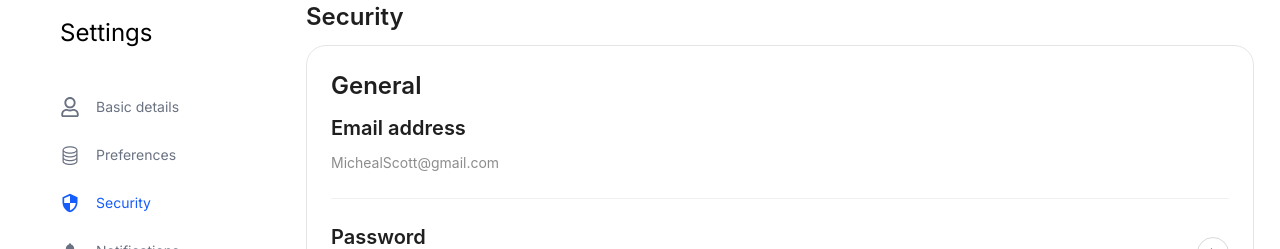
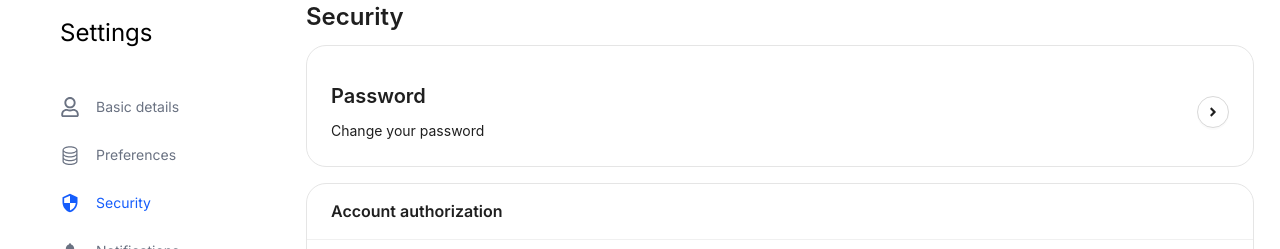
Before and after one commit to hosainahmeed/sampli-dashbaord, a React (Vite) app: page /sampler/settings/security-settings-sampler in a window 1280 px wide. Shown: the part 143-392 px from the top of the page. Built offline with nearby package versions, Linux system fonts and the light colour scheme; no server answers; sample sign-in values are in the browser's storage.

Commit message:
update security

```diff
--- a/src/components/SettingComponents/Security.jsx
+++ b/src/components/SettingComponents/Security.jsx
@@ -17,7 +17,6 @@ function Security() {
   });
 
   const [updatePassword, { isLoading }] = useUpdatePasswordMutation();
-
   const handlePasswordUpdate = async (values) => {
     try {
       const res = await updatePassword({ data: values }).unwrap();
@@ -41,20 +40,7 @@ function Security() {
   return (
     <div>
       <Title level={3}>Security</Title>
-
-      {/* General Section */}
       <Card className="!mb-4">
-        <Title level={3}>General</Title>
-
-        <div className="flex-center-between">
-          <div>
-            <Title level={4}>Email address</Title>
-            <Text type="secondary">MichealScott@gmail.com</Text>
-          </div>
-        </div>
-
-        <Divider />
-
         <div className="flex-center-between mt-3">
           <div>
             <Title level={4}>Password</Title>
--- a/src/components/Shared/Header.jsx
+++ b/src/components/Shared/Header.jsx
@@ -2,7 +2,6 @@
 import React, { useEffect, useState } from "react";
 import { Avatar, Button, Dropdown, Menu, Badge } from "antd";
 import { CiHeart, CiStar } from "react-icons/ci";
-import { BsQuestionLg } from "react-icons/bs";
 import { IoMdArrowDropdown, IoMdNotificationsOutline } from "react-icons/io";
 import {
   UserOutlined,
@@ -11,17 +10,13 @@ import {
   LogoutOutlined,
 } from "@ant-design/icons";
 import brandlogo from "../../assets/logo/BrandLogo.svg";
-import { Link, useLocation, useNavigate } from "react-router-dom";
+import { Link, useLocation } from "react-router-dom";
 import toast from "react-hot-toast";
 import { GrNotes } from "react-icons/gr";
 import {
-  MdKeyboardArrowDown,
   MdOutlineAttachMoney,
-  MdOutlineCampaign,
-  MdOutlineKeyboardArrowUp,
   MdRssFeed,
 } from "react-icons/md";
-import { LuShoppingCart } from "react-icons/lu";
 import ShoppingCartSampler from "../../pages/sampler/shoppingCartSampler/ShoppingCartSampler";
 import campaignIcon from "../../assets/campaign.svg";
 import feedInactive from "../../assets/cam.svg";
@@ -30,12 +25,10 @@ import campaignInActive from "../../assets/campaignInActive.svg";
 import shopIcon from "../../assets/shopIcon.png";
 import shopInActive from "../../assets/shopInActive.svg";
 import { jwtDecode } from "jwt-decode";
-import { useGetAllCartItemsQuery } from "../../Redux/sampler/cartApis";
 import { useGetProfileQuery } from "../../Redux/businessApis/business _profile/getprofileApi";
 import { useGetReviewerProfileQuery } from "../../Redux/sampler/reviewerProfileApis";
 
 function Header() {
-  const navigate = useNavigate();
   const token = localStorage.getItem("token");
   const { data: profile, isLoading } = useGetProfileQuery();
   const { data: reviewerProfile, isLoading: reviewerProfileLoading } =
```
